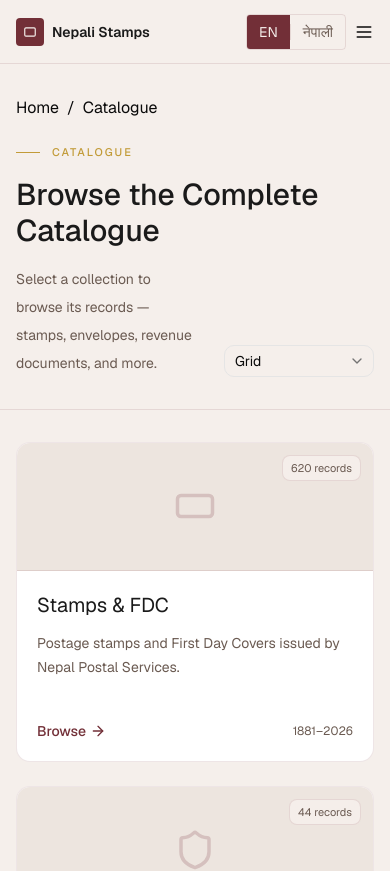
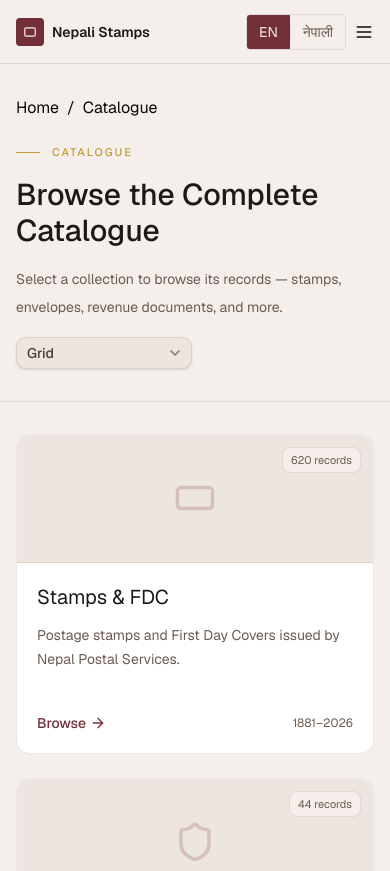
Before and after one commit to santubaba/Nepali-Stamp, a Next.js app: page /catalogue in a window 390 px wide. Shown: the top 871 px of the page. Built offline with nearby package versions, Linux system fonts and the light colour scheme.

Commit message:
Made Catalogue mobile responsive, showed 5 featured stamps instead of 4 in stamp detail page.

```diff
--- a/app/catalogue/page.tsx
+++ b/app/catalogue/page.tsx
@@ -1,8 +1,8 @@
 "use client";
 import { useState } from "react";
+import { cn } from "@/lib/utils";
 import Link from "next/link";
-import { ArrowRight } from "lucide-react";
-import { LayoutGrid, List } from "lucide-react";
+import { ArrowRight, LayoutGrid, List } from "lucide-react";
 import {
   Select,
   SelectContent,
@@ -12,6 +12,17 @@ import {
 } from "@/components/ui/select";
 import BreadCrumb from "@/app/breadcrumbs/page";
 import { catalogues } from "./data";
+
+const viewOptions = [
+  { value: "Grid", label: "Grid View", Icon: LayoutGrid },
+  { value: "List", label: "List View", Icon: List },
+] as const;
+
+const selectItemClass = cn(
+  "cursor-pointer rounded-sm py-3 transition-colors",
+  "data-[highlighted]:bg-brand-primary/10",
+  "data-[state=checked]:bg-brand-primary data-[state=checked]:text-white",
+);
 
 export default function CollectionsPage() {
   const [view, setView] = useState<"Grid" | "List">("Grid");
@@ -30,38 +41,43 @@ export default function CollectionsPage() {
             Browse the Complete Catalogue
           </h1>
 
-          <div className="flex items-end justify-between mt-4">
+          <div className="flex flex-col gap-4 mt-4 sm:flex-row sm:items-end sm:justify-between">
             <p className="max-w-2xl text-sm leading-7 text-brand-muted sm:text-base">
               Select a collection to browse its records — stamps, envelopes,
               revenue documents, and more.
             </p>
 
-            <div className="ml-6">
             <Select
               value={view}
               onValueChange={(value) => setView(value as "Grid" | "List")}
             >
-                <SelectTrigger className="w-[150px]">
+              <SelectTrigger
+                className={cn(
+                  "w-44 h-11 rounded-lg border border-brand-border bg-brand-surface",
+                  "text-brand-secondary font-medium shadow-sm transition-colors",
+                  "hover:border-brand-primary/30 hover:bg-white",
+                  "focus:ring-2 focus:ring-brand-primary/20",
+                  "data-[state=open]:border-brand-primary",
+                )}
+              >
                 <SelectValue />
               </SelectTrigger>
 
-                <SelectContent>
-                  <SelectItem value="Grid" >
-                    <span className="flex items-center gap-2">
-                      <LayoutGrid className="w-4 h-4" />
-                      Grid
-                    </span>
+              <SelectContent className="rounded-lg border border-brand-border bg-white shadow-xl overflow-hidden">
+                {viewOptions.map(({ value, label, Icon }) => (
+                  <SelectItem
+                    key={value}
+                    value={value}
+                    className={selectItemClass}
+                  >
+                    <div className="flex items-center gap-3">
+                      <Icon className="h-4 w-4" />
+                      <span>{label}</span>
+                    </div>
                   </SelectItem>
-
-                  <SelectItem value="List">
-                    <span className="flex items-center gap-2">
-                      <List className="w-4 h-4" />
-                      List
-                    </span>
-                  </SelectItem>
+                ))}
               </SelectContent>
             </Select>
-            </div>
           </div>
         </div>
       </section>
@@ -87,7 +103,6 @@ export default function CollectionsPage() {
                     : "flex items-center p-5"
                 }`}
               >
-                {/* GRID VIEW */}
                 {view === "Grid" ? (
                   <>
                     <div className="relative flex items-center justify-center h-32 border-b border-brand-border bg-brand-surface sm:h-36">
@@ -125,7 +140,6 @@ export default function CollectionsPage() {
                     </div>
                   </>
                 ) : (
-                  /* LIST VIEW */
                   <>
                     <div className="flex items-center justify-center flex-shrink-0 w-24 h-24 rounded-xl bg-brand-surface">
                       <Icon
--- a/app/stamps/stamps-fdc/[slug]/page.tsx
+++ b/app/stamps/stamps-fdc/[slug]/page.tsx
@@ -20,7 +20,7 @@ export default async function StampDetail({ params }: PageProps) {
   }
   const featuredStamps = stamps
     .filter((item) => item.featured && item.id !== stamp.id)
-    .slice(0, 4);
+    .slice(0, 5);
   return (
     <div>
       <div className="mx-auto flex items-center gap-3 px-4 py-5 sm:px-8 sm:py-6 md:px-12 md:py-8">
@@ -133,7 +133,7 @@ export default async function StampDetail({ params }: PageProps) {
             Featured Stamps
           </h2>
 
-          <div className="grid grid-cols-2 gap-4 md:grid-cols-3 lg:grid-cols-4">
+          <div className="grid grid-cols-2 gap-4 md:grid-cols-3 lg:grid-cols-5">
             {featuredStamps.map((featuredStamp) => (
               <div
                 key={featuredStamp.id}
```
Lines whose indentation alone changed are shown as unchanged.
